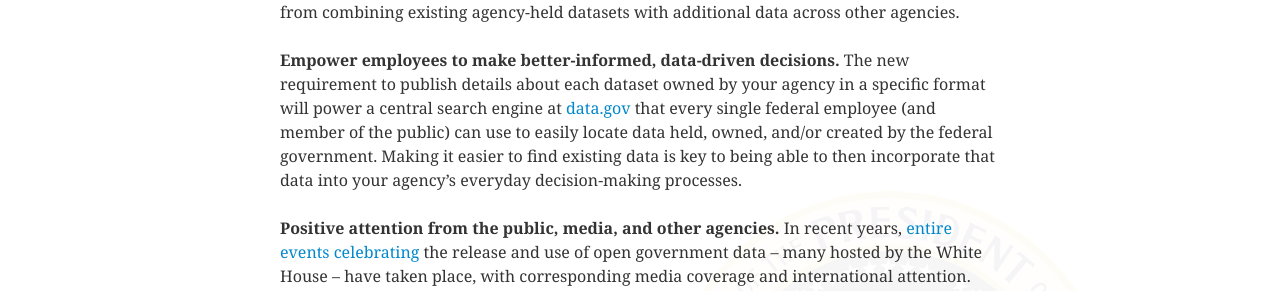
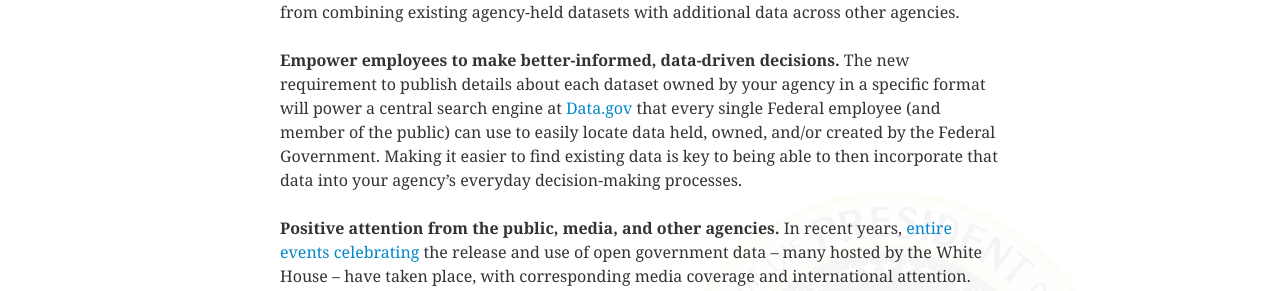
Before and after one commit to gbinal/p-o-d.github.com, a Jekyll site: the page built from business-case.md, in a window 1280 px wide and 900 px high, scrolled down 515 px. Shown: the part 163-454 px from the top of the window. Built offline with Jekyll 4.4.1, drawn with Linux system fonts in a browser that asks for light colours; nearby versions of some CDN libraries.

```diff
--- a/business-case.md
+++ b/business-case.md
@@ -14,7 +14,7 @@ Making data open and accessible in a standard, machine-readable format by defaul
 
 **Discover complementary datasets held by other agencies.** The benefits of transparency into your agency's own datasets are amplified when every agency maintains its own standardized data catalog. Programs may realize that some or all of the data they need are already held by one or more other agencies, or that more powerful conclusions can be drawn from combining existing agency-held datasets with additional data across other agencies.
 
-**Empower employees to make better-informed, data-driven decisions.** The new requirement to publish details about each dataset owned by your agency in a specific format will power a central search engine at [data.gov](http://www.data.gov) that every single federal employee (and member of the public) can use to easily locate data held, owned, and/or created by the federal government. Making it easier to find existing data is key to being able to then incorporate that data into your agency's everyday decision-making processes.
+**Empower employees to make better-informed, data-driven decisions.** The new requirement to publish details about each dataset owned by your agency in a specific format will power a central search engine at [Data.gov](http://www.data.gov) that every single Federal employee (and member of the public) can use to easily locate data held, owned, and/or created by the Federal Government. Making it easier to find existing data is key to being able to then incorporate that data into your agency's everyday decision-making processes.
 
 **Positive attention from the public, media, and other agencies.** In recent years, [entire events](http://energy.gov/articles/energy-datapalooza-unleashing-power-open-data-advance-our-energy-future) [celebrating](http://www.ed.gov/blog/2013/01/education-datapalooza-unleashing-the-power-of-open-data-to-help-students-parents-and-teachers/) the release and use of open government data -- many hosted by the White House -- have taken place, with corresponding media coverage and international attention. The more data your agency make available in easy-to-consume formats, the more opportunities for positive coverage of the availability and impact of those data and your agency's efforts.
 
```
